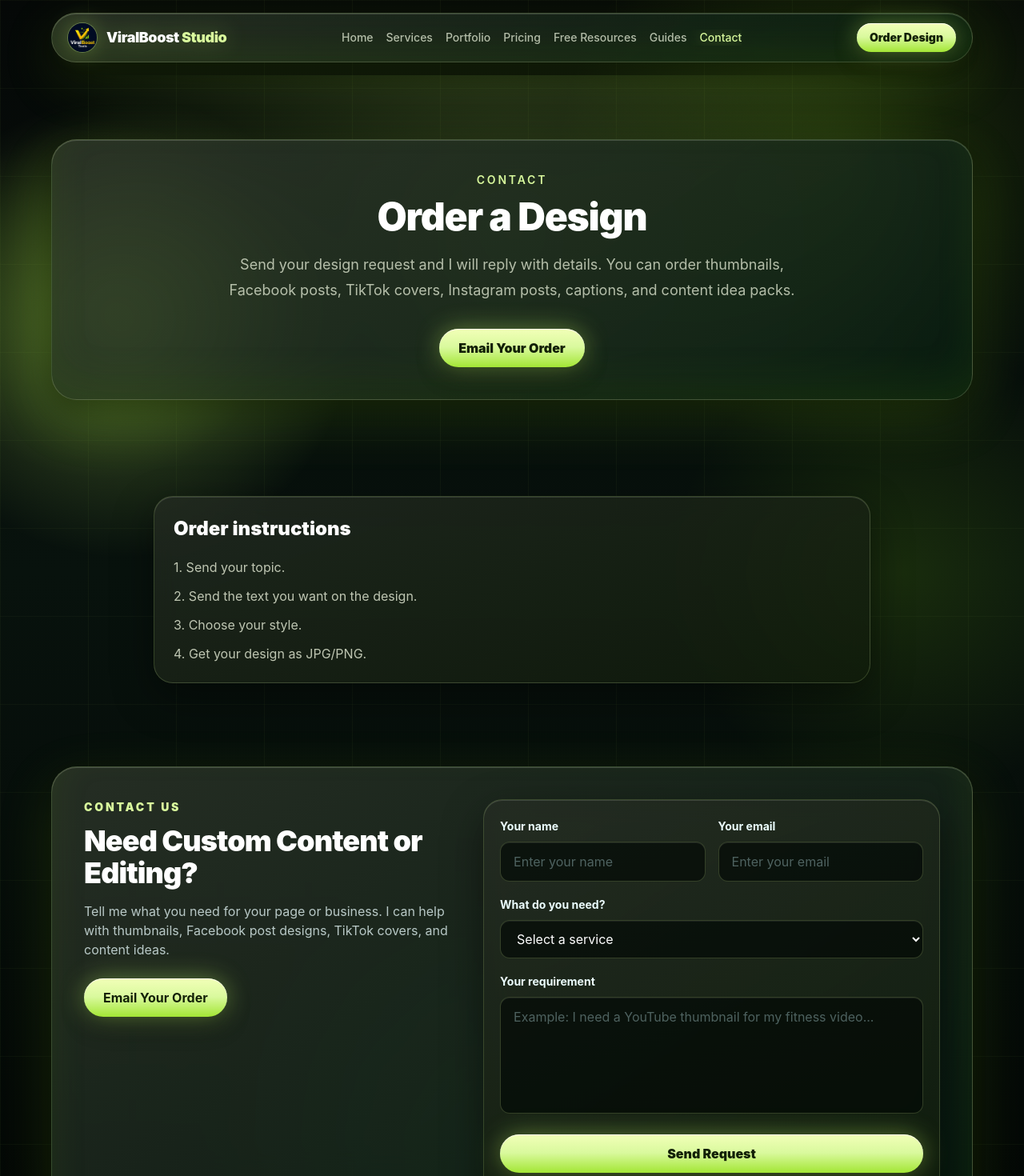
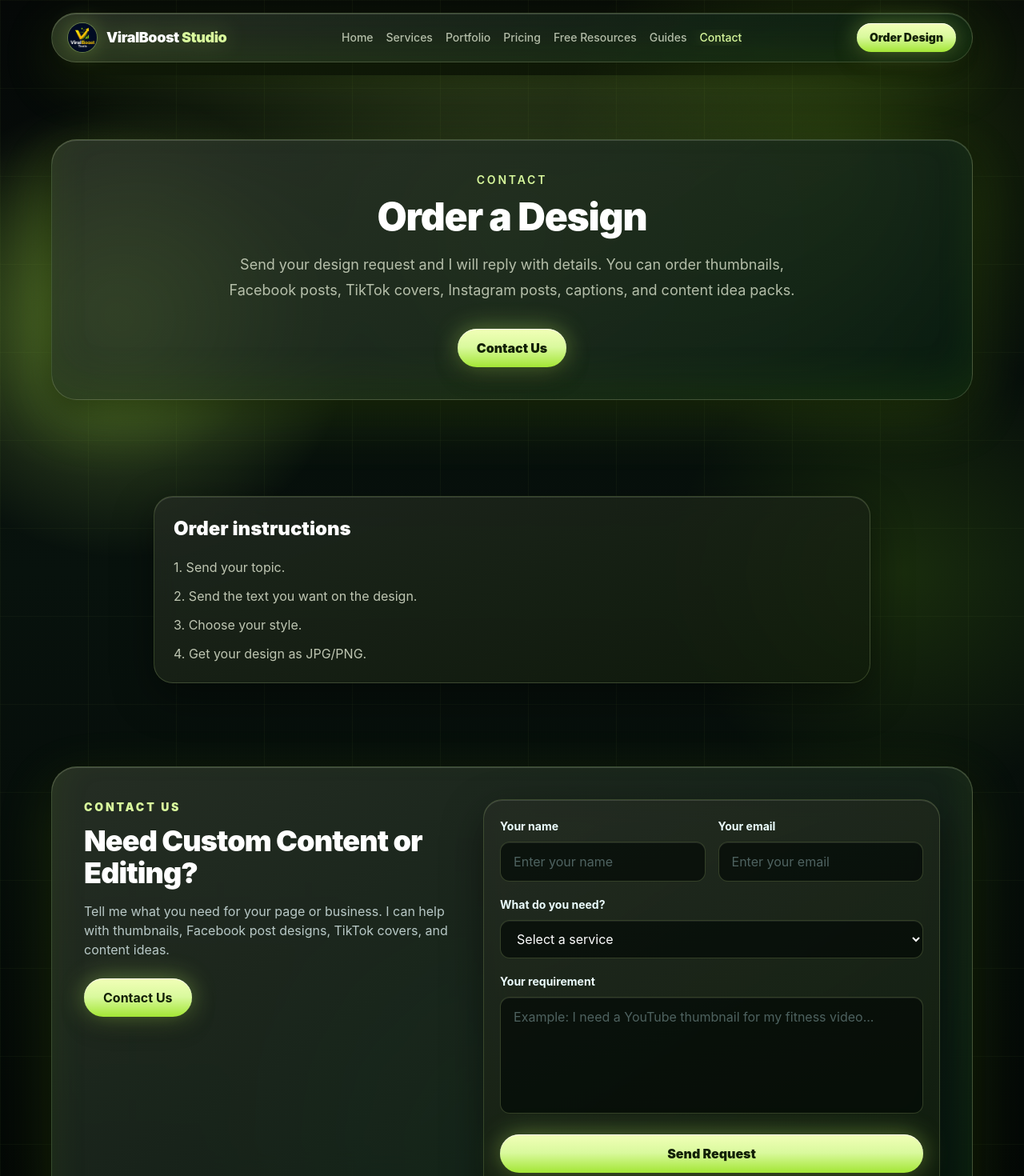
Before and after one commit to yasithh1/viralboost-tools, a React (Vite) app: page /contact in a window 1280 px wide. Shown: the top 1470 px of the page at 80% size. Built offline with nearby package versions, Linux system fonts and the light colour scheme.

Commit message:
Route order buttons to contact form

```diff
--- a/src/components/ContactSection.jsx
+++ b/src/components/ContactSection.jsx
@@ -13,14 +13,15 @@ function ContactSection() {
               thumbnails, Facebook post designs, TikTok covers, and content ideas.
             </p>
             <a
-              href="mailto:yourname@example.com?subject=ViralBoost%20Studio%20Design%20Order"
+              href="#contact-form"
               className="glow-button mt-6 inline-flex rounded-full px-6 py-3 text-center font-bold transition"
             >
-              Email Your Order
+              Contact Us
             </a>
           </div>
 
           <form
+            id="contact-form"
             action="https://formspree.io/f/meedveye"
             method="POST"
             className="glass-card rounded-[1.5rem] p-5 text-white"
--- a/src/data/studioData.js
+++ b/src/data/studioData.js
@@ -27,6 +27,3 @@ export const portfolioCategories = [
   'Motivation designs',
   'Business designs',
 ]
-
-export const orderEmail =
-  'mailto:yourname@example.com?subject=ViralBoost%20Studio%20Design%20Order'
--- a/src/pages/ContactPage.jsx
+++ b/src/pages/ContactPage.jsx
@@ -1,6 +1,5 @@
 import ContactSection from '../components/ContactSection'
 import PageHero from '../components/PageHero'
-import { orderEmail } from '../data/studioData'
 
 function ContactPage() {
   return (
@@ -10,8 +9,8 @@ function ContactPage() {
         title="Order a Design"
         text="Send your design request and I will reply with details. You can order thumbnails, Facebook posts, TikTok covers, Instagram posts, captions, and content idea packs."
       >
-        <a href={orderEmail} className="glow-button inline-flex rounded-full px-6 py-3 font-black transition">
-          Email Your Order
+        <a href="#contact-form" className="glow-button inline-flex rounded-full px-6 py-3 font-black transition">
+          Contact Us
         </a>
       </PageHero>
 
```
